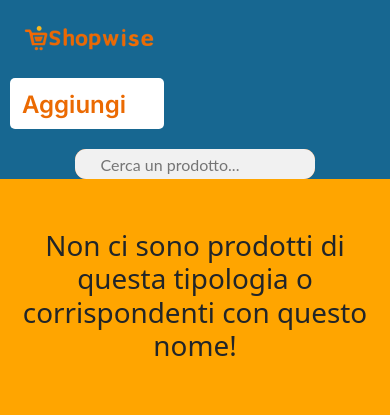
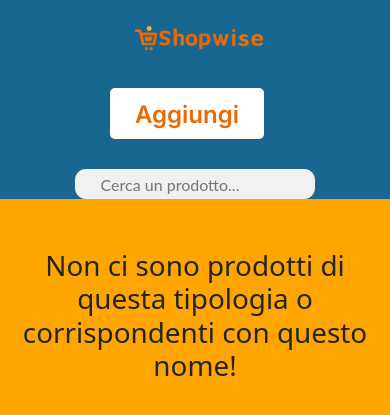
Before and after one commit to MattiaTarantino/Website-project, a PHP site: page /php/admin.php in a window 390 px wide. Shown: the top 415 px of the page. Run offline with PHP 8.4, Linux system fonts and the light colour scheme; data that the repository does not hold is empty; some libraries are stand-ins or nearby versions; some web fonts are replaced.

Commit message:
responsiveness

```diff
--- a/css/search.css
+++ b/css/search.css
@@ -83,15 +83,17 @@ body {
   color: white;
 }
 
-@media screen and (max-width: 1000px) {
+@media screen and (max-width: 1080px) {
   .header a {
     float: none;
     display: block;
-    text-align: left;
+    text-align: center;
   }
 
   .header-right {
     float: none;
+    display: flex;
+    justify-content: center;
   }
 }
 
```
